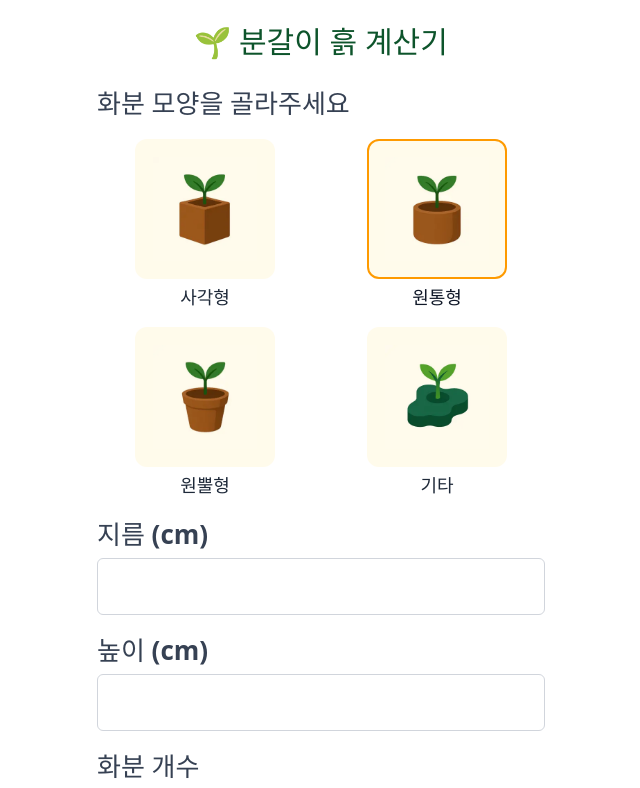
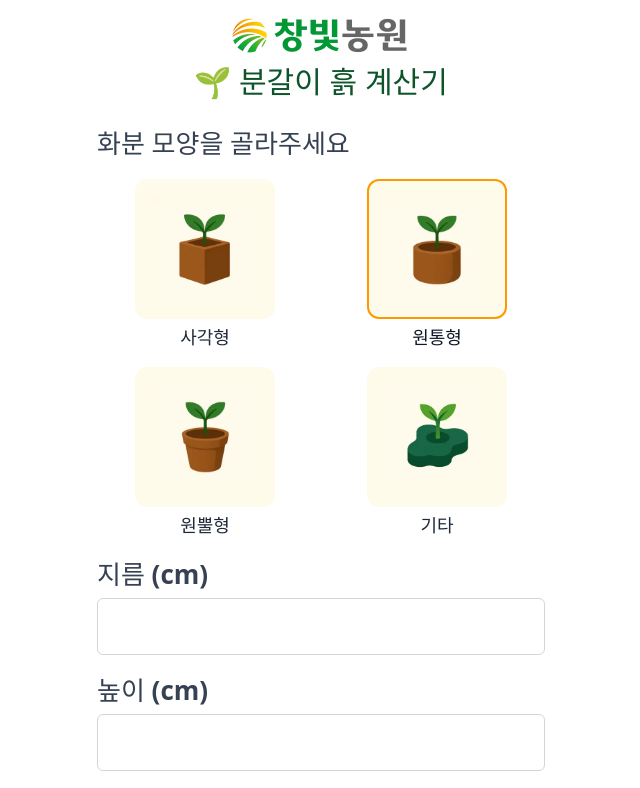
Before and after one commit to namikimlab/potting-soil-calculator, a React (Vite) app: page / in a window 1280 px wide. Shown: the top 788 px of the page, without its empty margins (319-959 px from the left). Built offline with nearby package versions, Linux system fonts and the light colour scheme.

Commit message:
Add logo on top

```diff
--- a/src/App.tsx
+++ b/src/App.tsx
@@ -3,6 +3,7 @@ import InputForm from "./components/InputForm";
 import ResultBox from "./components/ResultBox";
 import { calculateSoilVolume } from "./utils/calculator";
 import type { InputData, ResultData } from "./types";
+import logo from "./assets/logo.webp";
 
 function App() {
   const [result, setResult] = useState<ResultData | null>(null);
@@ -19,7 +20,18 @@ function App() {
   return (
     <div className="min-h-screen flex items-center justify-center px-4">
       <div className="w-full max-w-md mb-12">
-        <h1 className="text-3xl font-bold text-green-900 my-6 text-center">
+        {/* logo with link */}
+        <a
+          href="https://smartstore.naver.com/changbitfarm"
+          target="_blank"
+          rel="noopener noreferrer"
+          className="block mx-auto mt-4 mb-2 w-[178px] text-center"
+        >
+          <img src={logo} alt="창빛농원" className="w-[178px] h-[40px] object-contain" />
+        </a>
+
+        {/* Title */}
+        <h1 className="text-3xl font-bold text-green-900 mb-6 text-center">
           🌱 분갈이 흙 계산기
         </h1>
 
```
Also changed, not shown: src/assets/logo.webp (added).
